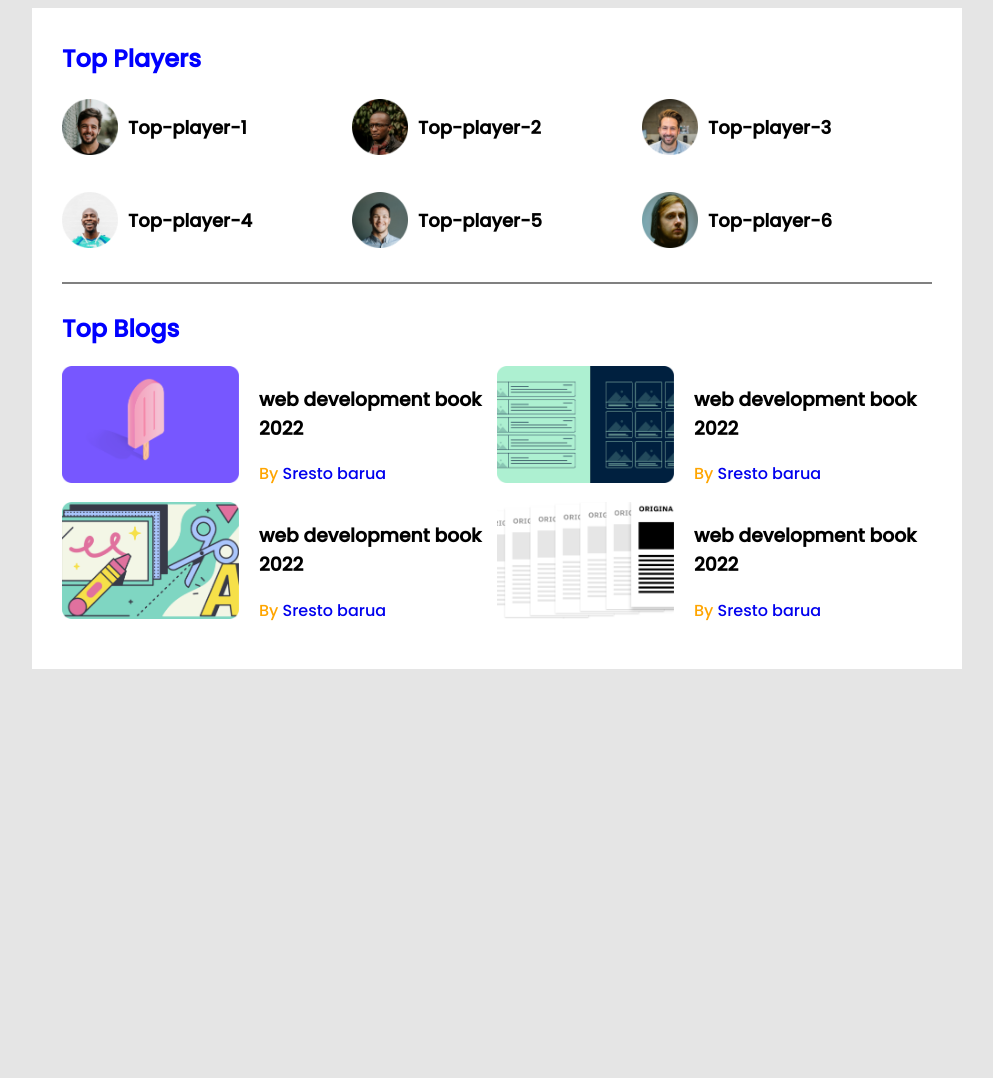
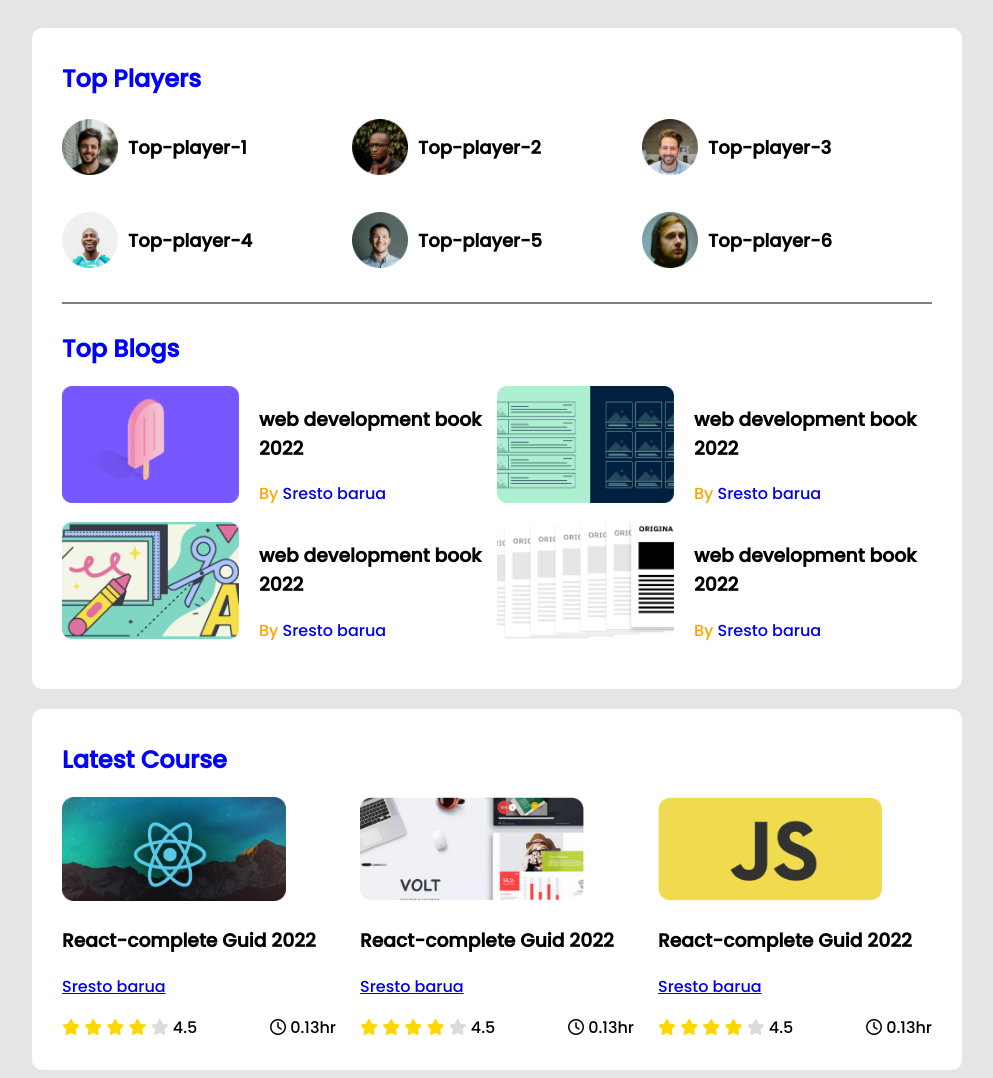
Before and after one commit to baruasb/leader-board-project, a plain HTML site: page index.html in a window 1280 px wide. Shown: the whole page, without its empty margins (143-1136 px from the left). Before the commit the page ends 800 px from the top, so only its background shows below. Drawn offline with Linux system fonts and the light colour scheme.

Commit message:
courses section added

```diff
--- a/index.html
+++ b/index.html
@@ -5,6 +5,8 @@
     <meta http-equiv="X-UA-Compatible" content="IE=edge">
     <meta name="viewport" content="width=device-width, initial-scale=1.0">
     <title>Leader Board</title>
+
+    <script src="https://kit.fontawesome.com/cd4b17b13f.js" crossorigin="anonymous"></script>
     <!--stylesheet-->
     <link rel="stylesheet" href="style.css">
 </head>
@@ -119,7 +121,98 @@
           </div>
         </section>
 
+<section class="container">
 
+    <h2 class="title"> Latest Course</h2>
+
+    <div class="courses">
+
+        <div class="course">
+            <div class="course-banner">
+                <img src="leader-board-main/images/courses/course-1.png" alt="">
+            </div>
+
+            <div class="course-info">
+                <h3 class="course-title">
+                    React-complete Guid 2022
+                </h3>
+                <p> <a href="http://"> Sresto barua</a></p>
+                <div class="course-detail">
+
+                    <div>
+                        <i class="fa-solid fa-star filled"></i>
+                        <i class="fa-solid fa-star filled"></i>
+                        <i class="fa-solid fa-star filled"></i>
+                        <i class="fa-solid fa-star filled"></i>
+                        <i class="fa-solid fa-star empty"></i>
+                        <span>4.5</span>
+                    </div>
+
+                    <div class="course-duration">
+                        <i class="fa-regular fa-clock"></i>
+                        0.13hr
+                    </div>
+                </div>
+            </div>
+        </div>
+        <div class="course">
+            <div class="course-banner">
+                <img src="leader-board-main/images/courses/course-2.png" alt="">
+            </div>
+
+            <div class="course-info">
+                <h3 class="course-title">
+                    React-complete Guid 2022
+                </h3>
+                <p> <a href="http://"> Sresto barua</a></p>
+                <div class="course-detail">
+
+                    <div>
+                        <i class="fa-solid fa-star filled"></i>
+                        <i class="fa-solid fa-star filled"></i>
+                        <i class="fa-solid fa-star filled"></i>
+                        <i class="fa-solid fa-star filled"></i>
+                        <i class="fa-solid fa-star empty"></i>
+                        <span>4.5</span>
+                    </div>
+
+                    <div class="course-duration">
+                        <i class="fa-regular fa-clock"></i>
+                        0.13hr
+                    </div>
+                </div>
+            </div>
+        </div>
+        <div class="course">
+            <div class="course-banner">
+                <img src="leader-board-main/images/courses/course-3.png" alt="">
+            </div>
+
+            <div class="course-info">
+                <h3 class="course-title">
+                    React-complete Guid 2022
+                </h3>
+                <p> <a href="http://"> Sresto barua</a></p>
+                <div class="course-detail">
+
+                    <div>
+                        <i class="fa-solid fa-star filled"></i>
+                        <i class="fa-solid fa-star filled"></i>
+                        <i class="fa-solid fa-star filled"></i>
+                        <i class="fa-solid fa-star filled"></i>
+                        <i class="fa-solid fa-star empty"></i>
+                        <span>4.5</span>
+                    </div>
+
+                    <div class="course-duration">
+                        <i class="fa-regular fa-clock"></i>
+                        0.13hr
+                    </div>
+                </div>
+            </div>
+        </div>
+    </div>
+</section>
     </main>
 
 </body>
--- a/style.css
+++ b/style.css
@@ -11,7 +11,8 @@ body{
 /*top player style*/
 main{
     display: flex;
-    justify-content: center;
+    align-items: center;
+    flex-direction: column;
 }
 .title{
     color: blue;
@@ -22,6 +23,8 @@ main{
     background-color: white;
     width: 870px;
     padding: 30px ;
+    margin-top: 20px;
+    border-radius: 10px;
 
 }
 
@@ -86,3 +89,30 @@ hr{
     text-decoration: none;
     font-size: 16px;
 }
+
+/* courses part */
+
+.courses{
+    display: grid;
+    grid-template-columns: repeat(3,1fr);
+    grid-column-gap: 24px;
+}
+
+.course-detail{
+    display: flex;
+    align-items: center;
+    justify-content: space-between;
+}
+
+.course .course-banner img{
+    width: 224px;
+    height: 104px;
+}
+
+.fa-star.filled{
+    color: gold;
+}
+
+.fa-star.empty{
+    color: gainsboro;
+}
```
